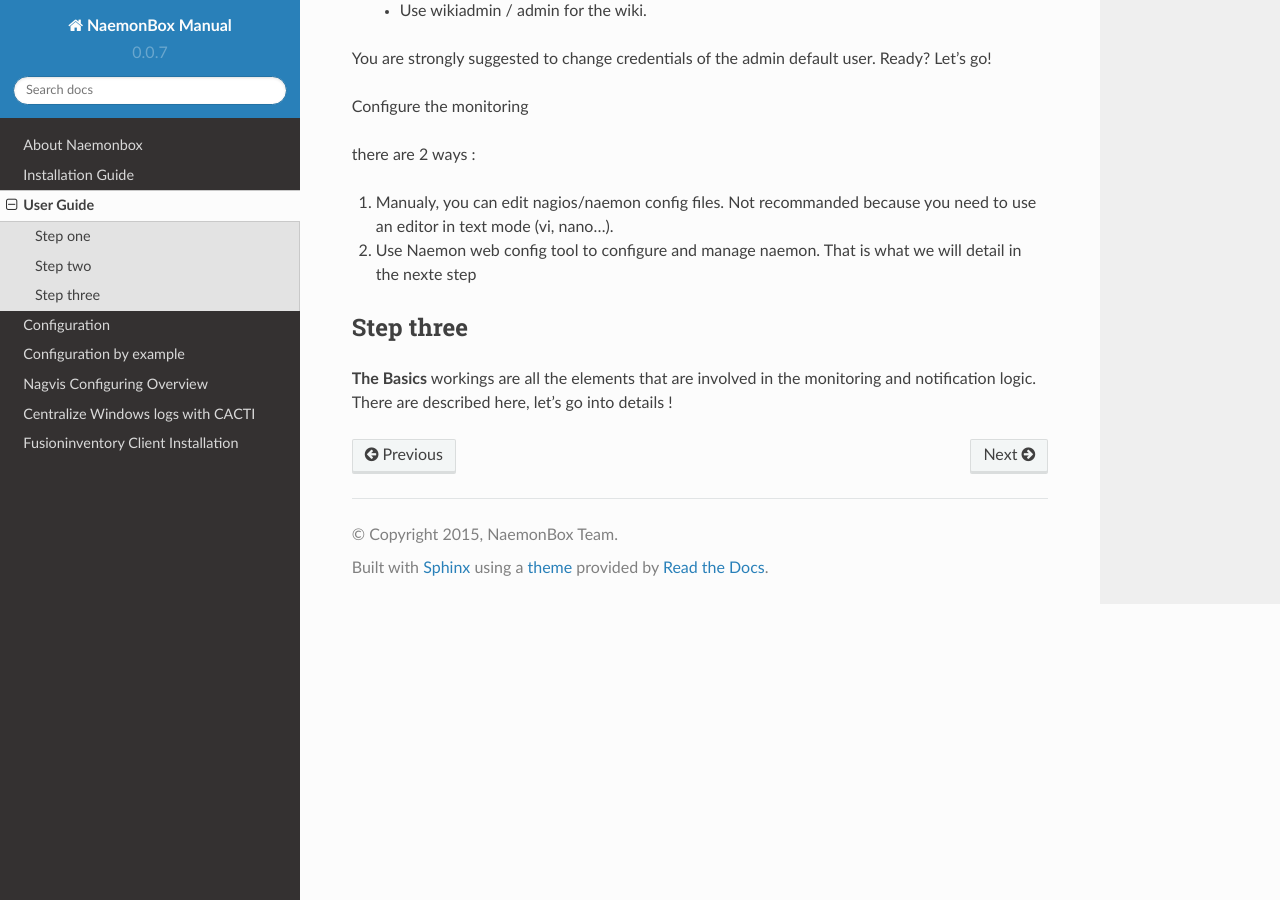
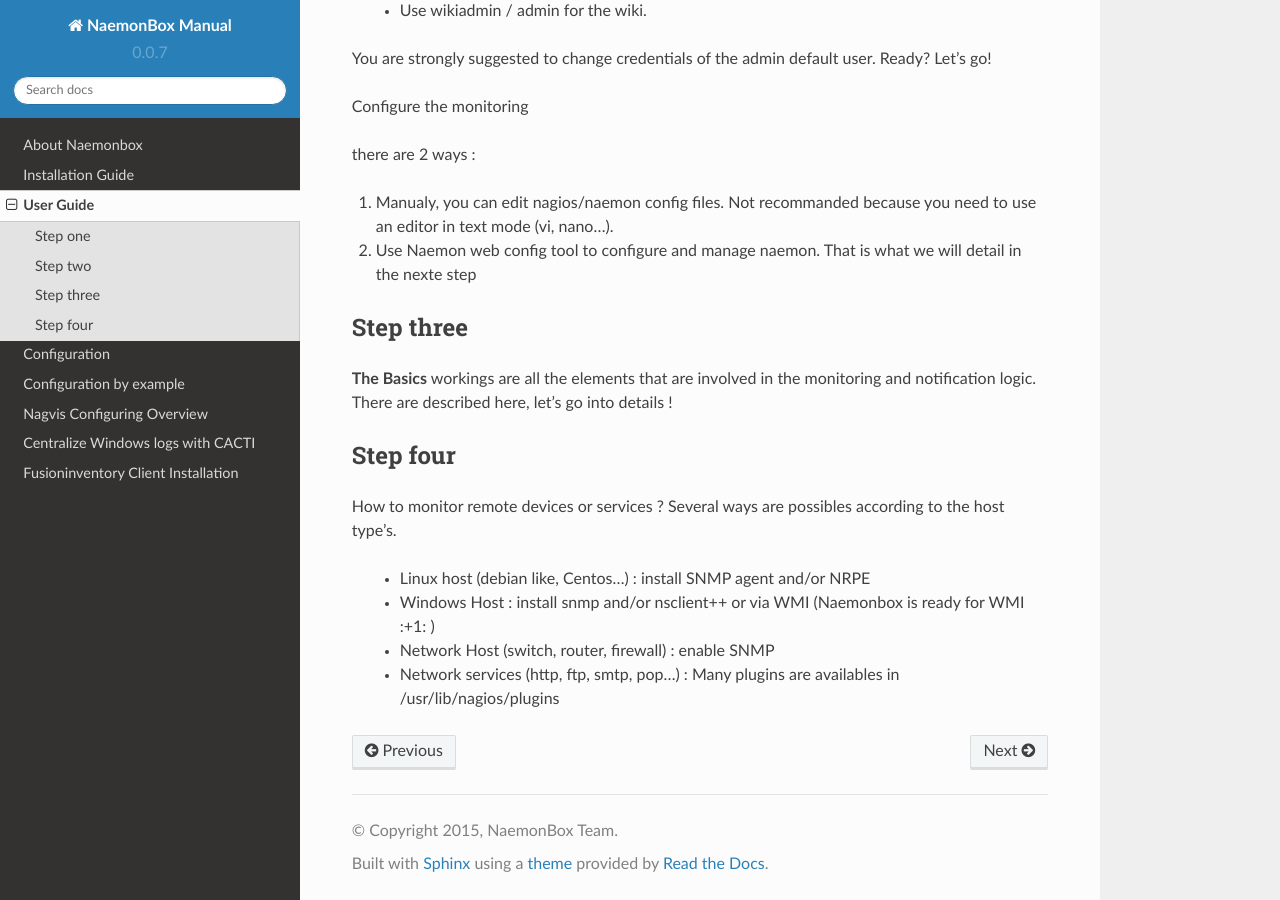
Before and after one commit to mgadi/naemonbox, a Sphinx documentation site: the page built from docs/source/03_user_guide/index.rst, in a window 1280 px wide and 900 px high, scrolled down 1188 px. Built offline with Sphinx 7.4.7 and the Read the Docs theme 2.0.0, drawn with Linux system fonts in a browser that asks for light colours; pages that are not in the unit, such as notebooks, are missing from menus.

Commit message:
Update index.rst

```diff
--- a/docs/source/03_user_guide/index.rst
+++ b/docs/source/03_user_guide/index.rst
@@ -47,3 +47,13 @@
 =========
 
 **The Basics** workings are all the elements that are involved in the monitoring and notification logic. There are described here, let's go into details !
+
+Step four
+=========
+
+How to monitor remote devices or services ? Several ways are possibles according to the host type’s.
+
+ * Linux host (debian like, Centos…) : install SNMP agent and/or NRPE
+ * Windows Host : install snmp and/or nsclient++ or via WMI (Naemonbox is ready for WMI :+1: )
+ * Network Host (switch, router, firewall) : enable SNMP
+ * Network services (http, ftp, smtp, pop…) : Many plugins are availables in /usr/lib/nagios/plugins
```
